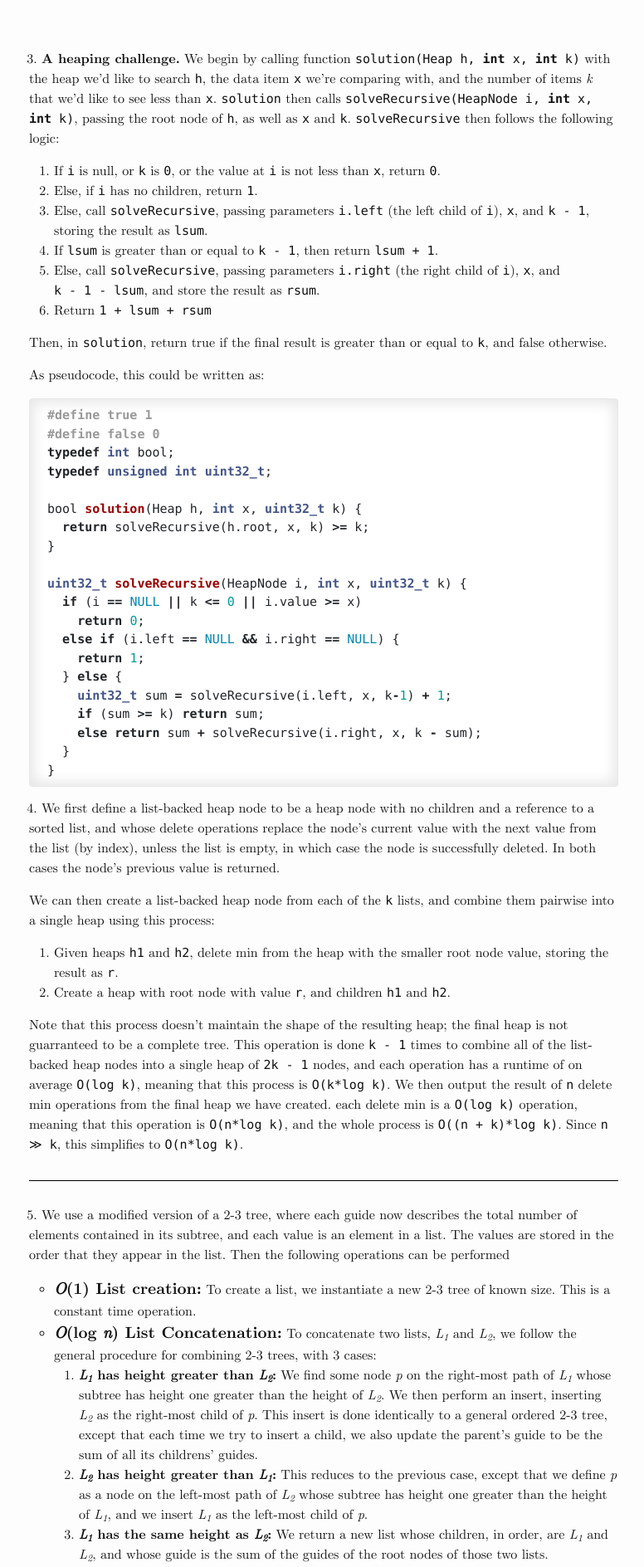
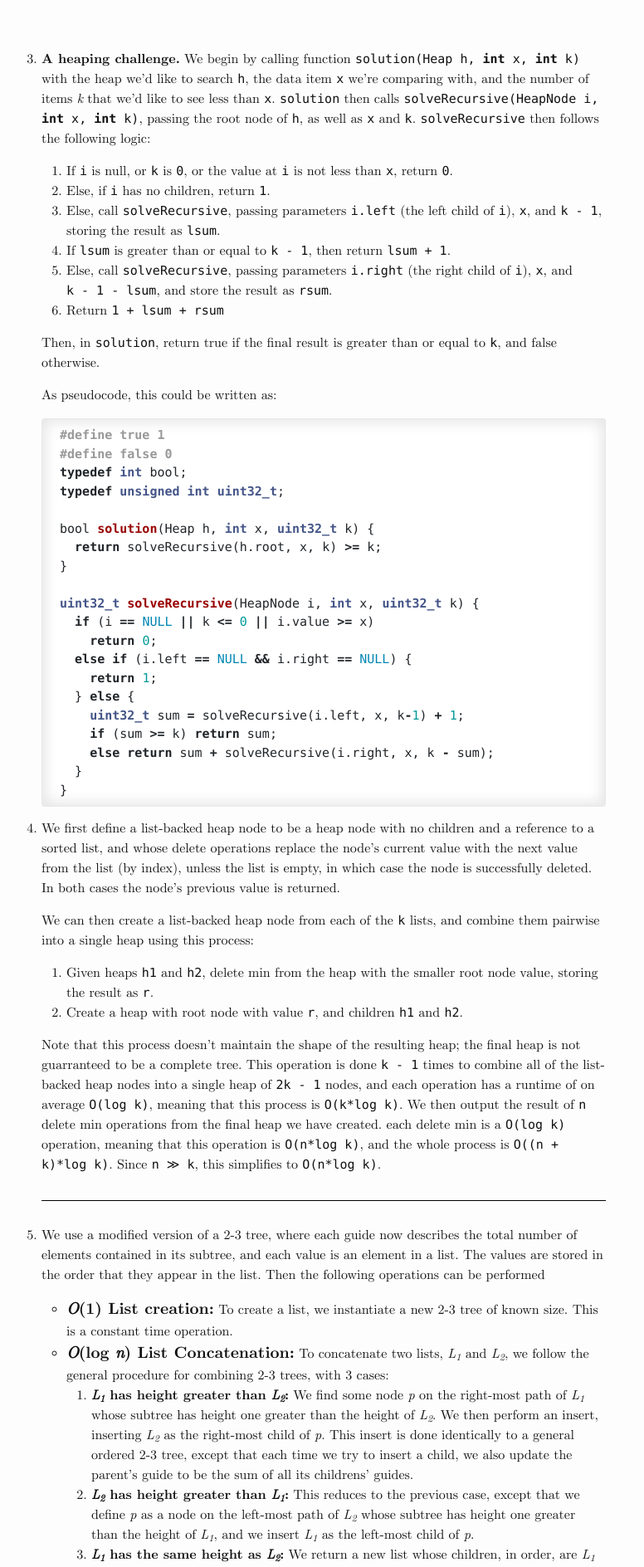
Before and after one commit to a2liu/docgen, a Jekyll site: the page built from examples/latex.md, in a window 1280 px wide. Shown: the top 1888 px of the page at 83% size, without its empty margins (250-1026 px from the left). Built offline with Jekyll 4.4.1, drawn with Linux system fonts in a browser that asks for light colours.

Commit message:
initial changes didn't really work :/

```diff
--- a/_layouts/default-docgen.html
+++ b/_layouts/default-docgen.html
@@ -5,11 +5,10 @@
   {% include head.html style=page-style %}
 
   <body>
-
     <main class="page-content" aria-label="Content">
-        {{ content }}
+      {{ content }}
+      <script src='https://cdnjs.cloudflare.com/ajax/libs/mathjax/2.7.5/MathJax.js?config=TeX-MML-AM_CHTML' async></script>
     </main>
-
   </body>
 
 </html>
--- a/_sass/docgen-latex.scss
+++ b/_sass/docgen-latex.scss
@@ -24,20 +24,20 @@
 }
 
 // For when the file is just a list of things (e.g. a problem set!)
-main > ol > li > {
-  * {
-    margin-left: -$spacing-unit / 2;
-    margin-right: -$spacing-unit / 2;
-
-    &:first-child {
-      text-indent: $spacing-unit / 2;
-    }
-  }
-
-  ol, ul {
-    margin-left: $spacing-unit / 2;
-  }
-}
+// main > ol > li > {
+//   * {
+//     margin-left: -$spacing-unit / 2;
+//     margin-right: -$spacing-unit / 2;
+//
+//     &:first-child {
+//       text-indent: $spacing-unit / 2;
+//     }
+//   }
+//
+//   ol, ul {
+//     margin-left: $spacing-unit / 2;
+//   }
+// }
 
 pre {
   $offset: 15px;
```
